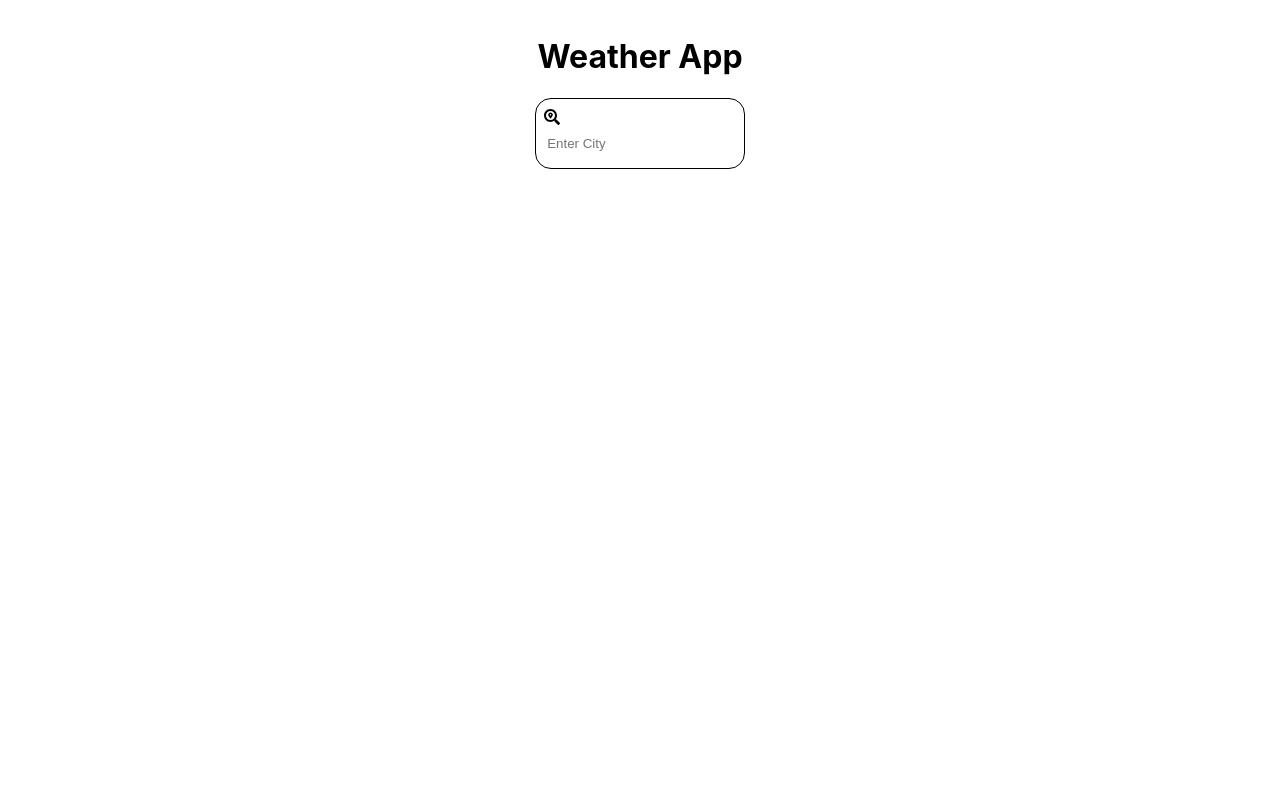
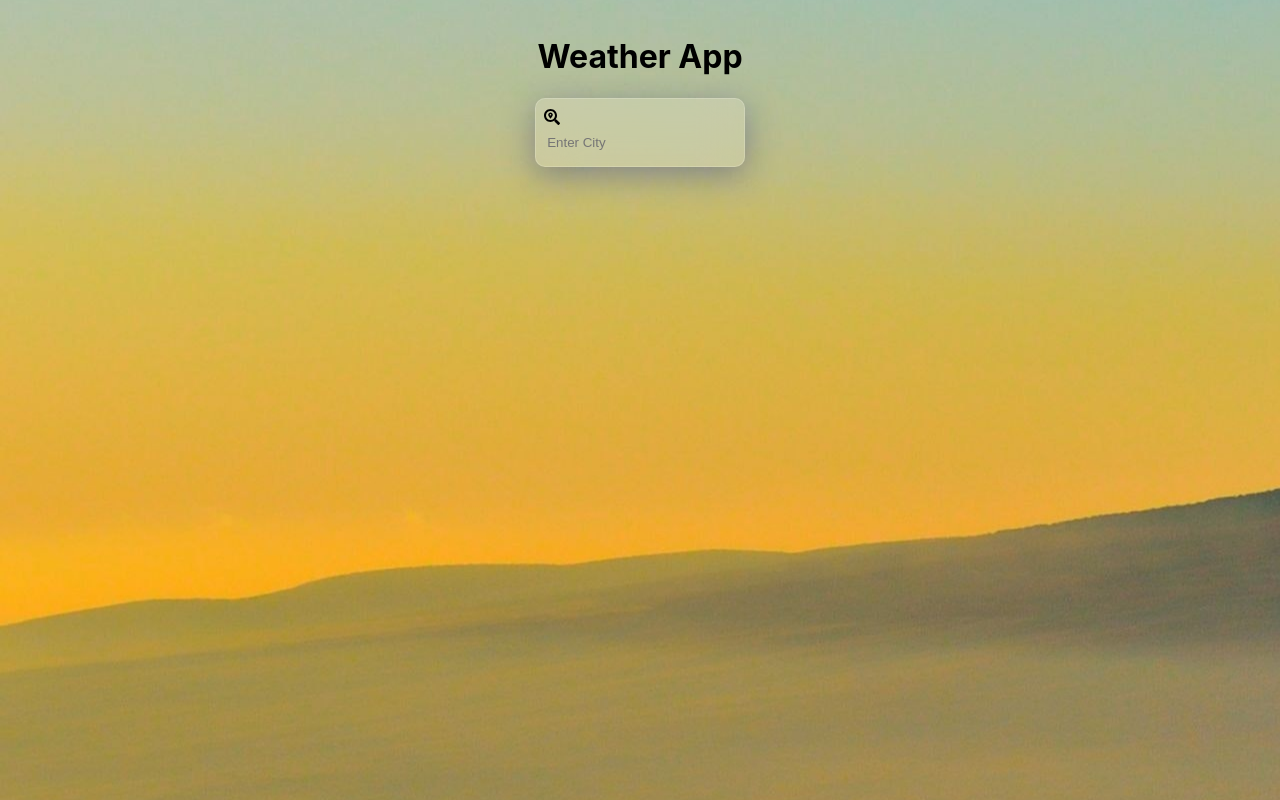
Before and after one commit to amansethi00/weatherapp, a React (Create React App) app: page / in a window 1280 px wide. Built offline with nearby package versions, Linux system fonts and the light colour scheme.

Commit message:
design:add glassmorphism

```diff
--- a/package.json
+++ b/package.json
@@ -9,6 +9,7 @@
     "@testing-library/jest-dom": "^5.11.4",
     "@testing-library/react": "^11.1.0",
     "@testing-library/user-event": "^12.1.10",
+    "axios": "^0.21.1",
     "react": "^17.0.1",
     "react-axios": "^2.0.4",
     "react-dom": "^17.0.1",
--- a/src/App.css
+++ b/src/App.css
@@ -10,7 +10,10 @@
   margin: auto;
   /* max-width: 25rem; */
 }
-
+:root {
+  background-image: url(./mountain.jpg);
+  background-position: left;
+}
 input {
   border-top-style: hidden;
   border-right-style: hidden;
@@ -18,9 +21,10 @@ input {
   border-bottom-style: hidden;
 }
 .input {
-  margin-top: 0.5rem;
+  padding-top: 0.5rem;
   padding-left: 0.2rem;
-  margin-bottom: 0.5rem;
+  padding-bottom: 0.5rem;
+  background-color: initial;
 }
 .input:focus {
   outline: none;
@@ -32,6 +36,12 @@ input {
   margin: auto;
   border-radius: 1rem;
   padding: 0.5rem;
+  background: rgba(255, 255, 255, 0.2);
+  box-shadow: 0 8px 32px 0 rgba(31, 38, 135, 0.37);
+  backdrop-filter: blur(20px);
+  -webkit-backdrop-filter: blur(20px);
+  border-radius: 10px;
+  border: 1px solid rgba(255, 255, 255, 0.18);
 }
 
 .body-container {
@@ -39,16 +49,25 @@ input {
   max-width: 15rem;
   display: flex;
   flex-direction: column;
+  background: rgba(255, 255, 255, 0.2);
+  box-shadow: 0 8px 32px 0 rgba(31, 38, 135, 0.37);
+  backdrop-filter: blur(20px);
+  -webkit-backdrop-filter: blur(20px);
+  border-radius: 10px;
+  border: 1px solid rgba(255, 255, 255, 0.18);
+  padding: 1rem;
 }
 .loader {
   margin: auto;
+  display: flex;
+  justify-content: center;
+  align-items: center;
 }
 .icon-info {
   font-size: small;
   font-weight: lighter;
 }
-.icon {
-}
+
 .body-head {
   display: flex;
   flex-direction: column;
--- a/src/App.js
+++ b/src/App.js
@@ -1,10 +1,12 @@
 import "./App.css";
-import {useState} from "react";
+import {useEffect, useState} from "react";
 import {FontAwesomeIcon} from "@fortawesome/react-fontawesome";
+import {axios} from "axios";
 import {
   faSearchLocation,
   faWind,
   faTint,
+  faFlag,
 } from "@fortawesome/free-solid-svg-icons";
 import {RingLoader} from "react-spinners";
 
@@ -15,10 +17,12 @@ function App() {
   const [weather, setWeather] = useState("");
   const [JSON, setJSON] = useState({});
   const [bgImage, setbgImage] = useState("");
+
   function inputHandler(e) {
     setuserInput(e.target.value);
     // console.log(e.target.value);
   }
+
   function handleKeyDown(e) {
     if (e.key === "Enter" && userInput !== "") {
       setShowLoader(true);
@@ -39,6 +43,9 @@ function App() {
                   "@2x.png",
                 temp: json.main.temp,
                 main: json.weather[0].main,
+                humidity: json.main.humidity,
+                wind: json.wind.speed,
+                country: json.sys.country,
               });
               setWeather(parseInt(json.main.temp) - 273);
               setbgImage(json.weather[0].main);
@@ -70,14 +77,13 @@ function App() {
           ></input>
         </div>
       </div>
-      <div className="body-container">
-        <RingLoader
-          loading={showLoader}
-          color="orange"
-          className="loader"
-        ></RingLoader>
+      <div className="loader">
+        <RingLoader loading={showLoader} color="orange"></RingLoader>
+      </div>
+
       {weather !== "" ? (
         <>
+          <div className="body-container">
             <div className="fetchedData">
               <div className="body-head">
                 <img src={JSON.icon} alt="weather logo" className="icon"></img>
@@ -91,16 +97,23 @@ function App() {
                     icon={faWind}
                     style={{marginRight: "0.5rem"}}
                   ></FontAwesomeIcon>{" "}
-                  wind
+                  {JSON.wind}km/h
                 </span>
                 <span>
                   <FontAwesomeIcon
                     icon={faTint}
                     style={{marginRight: "1rem"}}
                   />
-                  humidity
+                  {JSON.humidity}
                 </span>
-                <span>sunlight</span>
+                <span>
+                  <FontAwesomeIcon
+                    icon={faFlag}
+                    style={{marginRight: "0.8rem"}}
+                  />
+                  {JSON.country}
+                </span>
+              </div>
             </div>
           </div>
         </>
@@ -108,7 +121,6 @@ function App() {
         <></>
       )}
     </div>
-    </div>
   );
 }
 
```
Also changed, not shown: src/mountain.jpg (added), 1 other file (tests, documents, lock files or other folders). Lines whose indentation alone changed are shown as unchanged.
